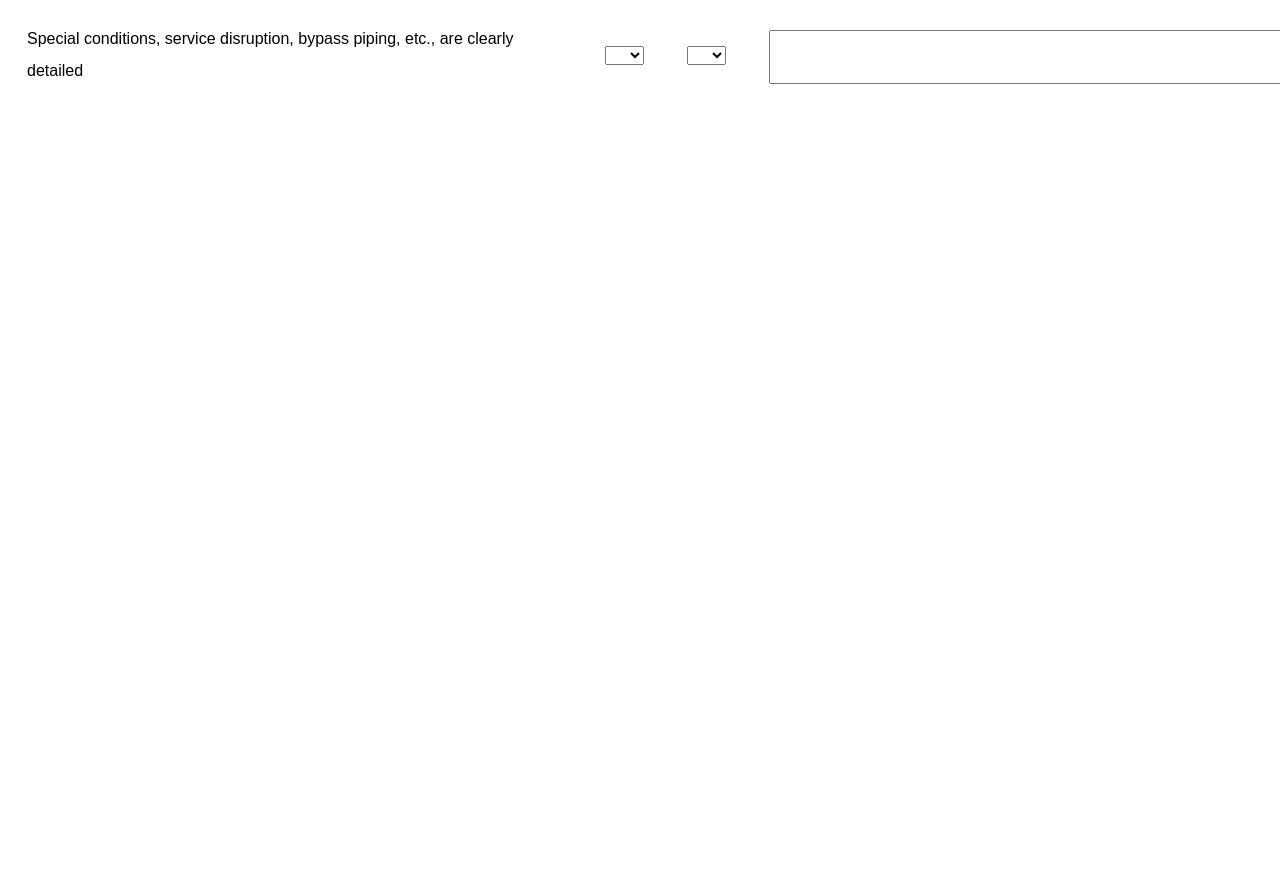
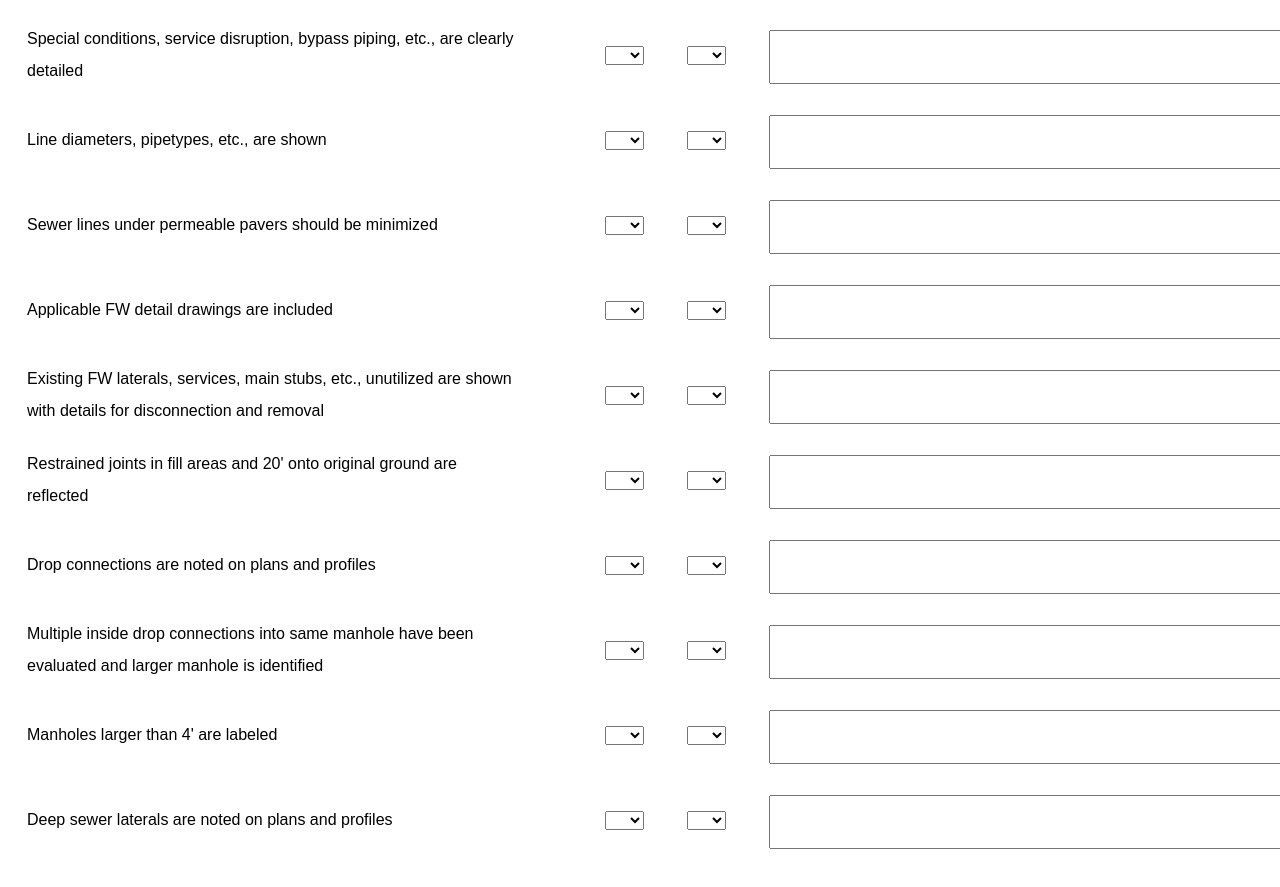
Before and after one commit to cmjgrubb/checklist, a SvelteKit app: page / in a window 1280 px wide. Shown: the part 6666-7553 px from the top of the page. Before the commit the page ends 6788 px from the top, so only its background shows below. Built offline with nearby package versions, Linux system fonts and the light colour scheme.

Commit message:
Filling in data

```diff
--- a/src/routes/Data.ts
+++ b/src/routes/Data.ts
@@ -187,7 +187,7 @@ export const ROW_DATA = [
 	},
 	{
 		data_name: 'Water lines under permeable pavers should be minimized',
-		data_id: 'permeable_pavers'
+		data_id: 'water_permeable_pavers'
 	},
 	{
 		data_name: 'Bollards around fire hydrants in truck and other vulnerable areas are shown',
@@ -274,5 +274,43 @@ export const ROW_DATA = [
 	{
 		data_name: 'Special conditions, service disruption, bypass piping, etc., are clearly detailed',
 		data_id: 'sewer_special_conditions'
+	},
+	{
+		data_name: 'Line diameters, pipetypes, etc., are shown',
+		data_id: 'sewer_line_diameters'
+	},
+	{
+		data_name: 'Sewer lines under permeable pavers should be minimized',
+		data_id: 'sewer_permeable_pavers'
+	},
+	{
+		data_name: 'Applicable FW detail drawings are included',
+		data_id: 'fw_sewer_detail_drawings'
+	},
+	{
+		data_name:
+			'Existing FW laterals, services, main stubs, etc., unutilized are shown with details for disconnection and removal',
+		data_id: 'unutilized_fw_sewer'
+	},
+	{
+		data_name: "Restrained joints in fill areas and 20' onto original ground are reflected",
+		data_id: 'restrained_joints_sewer'
+	},
+	{
+		data_name: 'Drop connections are noted on plans and profiles',
+		data_id: 'drop_connections'
+	},
+	{
+		data_name:
+			'Multiple inside drop connections into same manhole have been evaluated and larger manhole is identified',
+		data_id: 'inside_drop_connections'
+	},
+	{
+		data_name: "Manholes larger than 4' are labeled",
+		data_id: 'large_manholes'
+	},
+	{
+		data_name: 'Deep sewer laterals are noted on plans and profiles',
+		data_id: 'deep_sewer_laterals'
 	}
 ];
```
